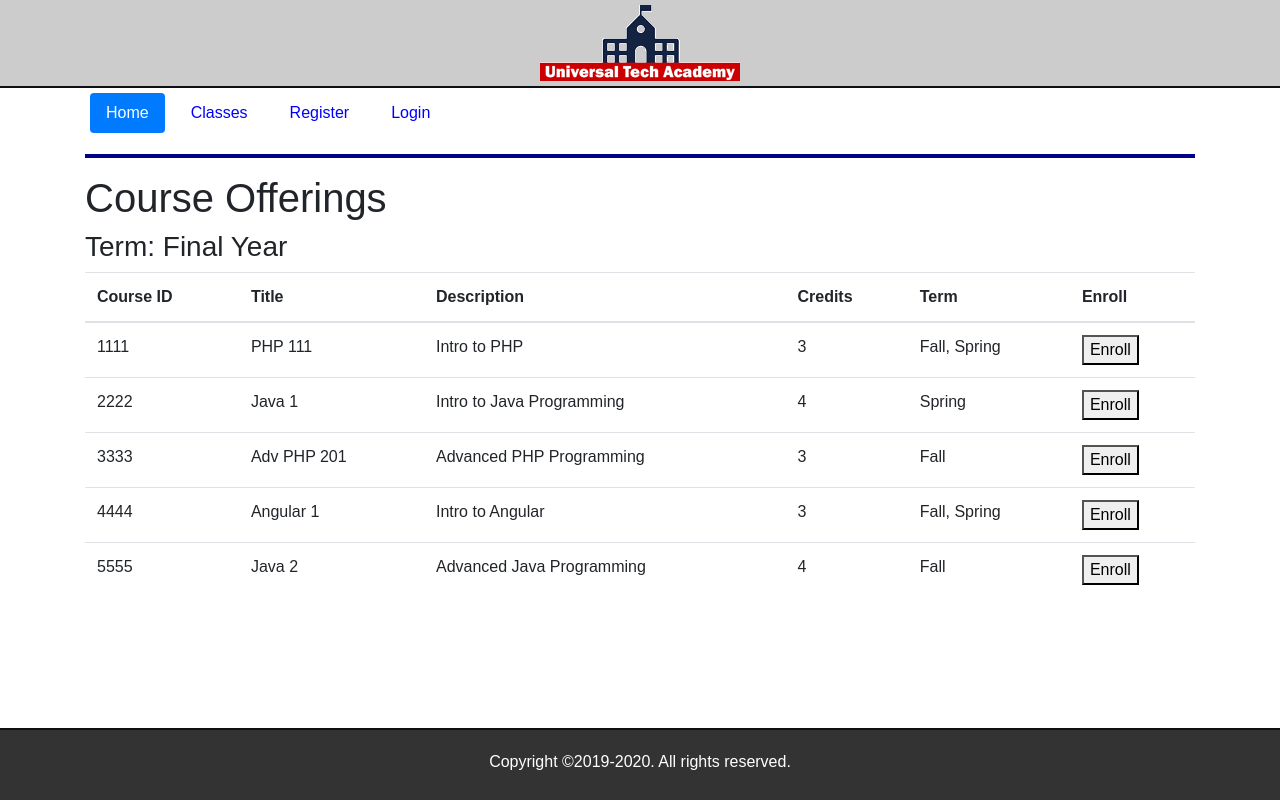
After one commit to ritik-gupta/flask, a Flask app: page /courses in a window 1280 px wide. The commit adds this page. Run offline with Flask 2, Linux system fonts and the light colour scheme; some libraries are stand-ins or nearby versions.

Commit message:
create templates and other pages

```diff
--- /dev/null
+++ b/application/templates/courses.html
@@ -0,0 +1,78 @@
+    {% extends "layout.html" %}
+
+    {% block content %}
+    <h1>Course Offerings</h1>
+
+    <!--  Display the Term and Year here --->
+    <h3>Term: Final Year</h3>
+
+    <div>
+        <table class="table table-hover">
+            <thead>
+            <tr>
+                <th scope="col">Course ID</th>
+                <th scope="col">Title</th>
+                <th scope="col">Description</th>
+                <th scope="col">Credits</th>
+                <th scope="col">Term</th>
+                <th scope="col">Enroll</th>
+            </tr>
+            </thead>
+            <tbody>
+
+            <!-- Construct the rest of courses here -->
+            <tr>
+                <td scope='row'>1111</td>
+                <td>PHP 111</td>
+                <td>Intro to PHP</td>
+                <td>3</td>
+                <td>Fall, Spring</td>
+                <td>
+                    <button>Enroll</button>
+                </td>
+            </tr>
+            <tr>
+                <td scope='row'>2222</td>
+                <td>Java 1</td>
+                <td>Intro to Java Programming</td>
+                <td>4</td>
+                <td>Spring</td>
+                <td>
+                    <button>Enroll</button>
+                </td>
+            </tr>
+            <tr>
+                <td scope='row'>3333</td>
+                <td>Adv PHP 201</td>
+                <td>Advanced PHP Programming</td>
+                <td>3</td>
+                <td>Fall</td>
+                <td>
+                    <button>Enroll</button>
+                </td>
+            </tr>
+            <tr>
+                <td scope='row'>4444</td>
+                <td>Angular 1</td>
+                <td>Intro to Angular</td>
+                <td>3</td>
+                <td>Fall, Spring</td>
+                <td>
+                    <button>Enroll</button>
+                </td>
+            </tr>
+            <tr>
+                <td scope='row'>5555</td>
+                <td>Java 2</td>
+                <td>Advanced Java Programming</td>
+                <td>4</td>
+                <td>Fall</td>
+                <td>
+                    <button>Enroll</button>
+                </td>
+            </tr>
+            </tbody>
+        </table>
+    </div>
+
+{% endblock %}
--- /dev/null
+++ b/application/templates/layout.html
@@ -0,0 +1,25 @@
+<!DOCTYPE html>
+<html>
+<head>
+    <title>Home Page</title>
+    <link rel="stylesheet" href="https://maxcdn.bootstrapcdn.com/bootstrap/4.0.0/css/bootstrap.min.css"
+          integrity="sha384-Gn5384xqQ1aoWXA+058RXPxPg6fy4IWvTNh0E263XmFcJlSAwiGgFAW/dAiS6JXm" crossorigin="anonymous">
+    <link rel="stylesheet" href="static/css/main.css"/>
+</head>
+<body>
+
+<div class="container-fluid text-center top-container">
+    <img src="static/images/uta-logo-200.png">
+</div>
+<div class="container">
+
+    {% include "includes/nav.html" %}
+
+    {% block content %}
+
+    {% endblock %}
+
+</div>
+    {% include "includes/footer.html" %}
+</body>
+</html>
```
Also changed, not shown: application/templates/index.html (+4 -22 lines), application/templates/login.html (added, +20 -0 lines), application/templates/register.html (added, +21 -0 lines).
